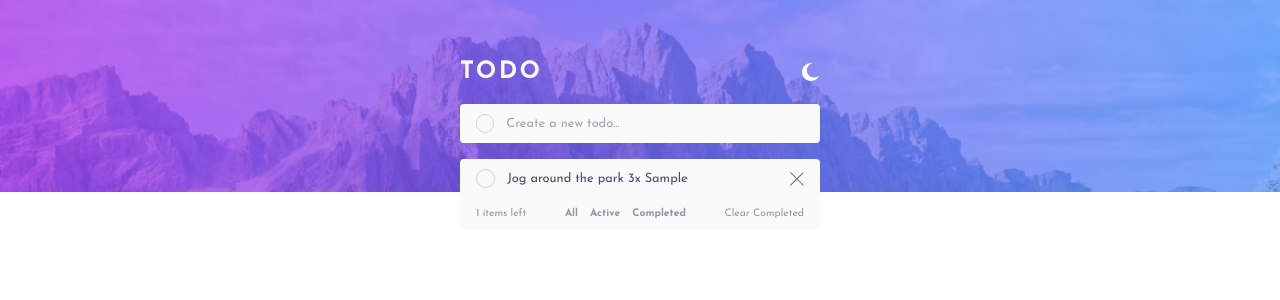
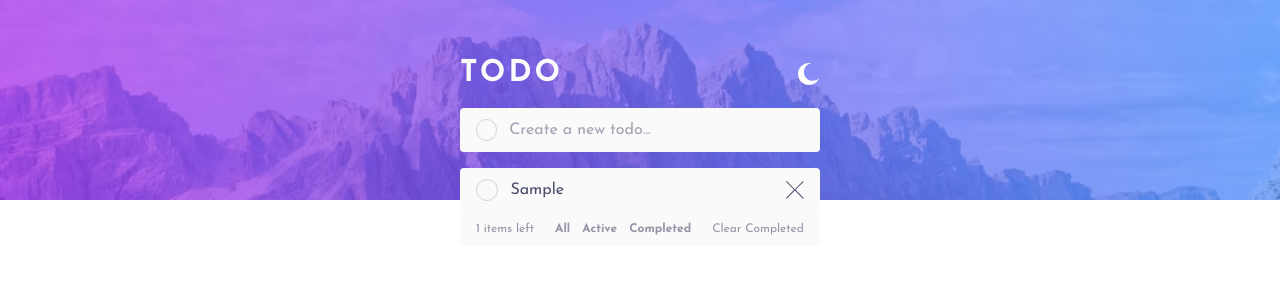
Before and after one commit to Bolazcoding/todo-app, a React (Vite) app: page / in a window 1280 px wide. Both pictures are taken after typing "Sample" into the empty fields and a click on the button 485 px from the left and 123 px from the top of the page. Shown: the top 300 px of the page. Built offline with nearby package versions, Linux system fonts and the light colour scheme.

Commit message:
initial commit

```diff
--- a/src/App.jsx
+++ b/src/App.jsx
@@ -39,7 +39,7 @@ function App() {
 
   function handleClearList() {
     const confirmed = window.confirm(
-      "Are you sure you want to delete all items?"
+      "Are you sure you want to delete all the todo lists?"
     );
 
     if (confirmed) setTodo([]);
@@ -49,7 +49,7 @@ function App() {
 
   return (
     <>
-      <div className="header-bg h-48">
+      <div className="header-bg h-50">
         <Main>
           <Header />
           <TodoForm onAddItems={handleAddItems} />
--- a/src/components/Header.jsx
+++ b/src/components/Header.jsx
@@ -3,8 +3,8 @@ import moon from "../../public/images/icon-moon.svg";
 function Header() {
   return (
     <header className="flex items-center justify-between">
-      <h1 className="text-bg-card text-2xl tracking-widest font-bold">TODO</h1>
-      <img src={moon} alt="moon-icon" className="w-4.5" />
+      <h1 className="text-bg-card text-3xl tracking-widest font-bold">TODO</h1>
+      <img src={moon} alt="moon-icon" className="w-5.5" />
     </header>
   );
 }
--- a/src/components/TodoForm.jsx
+++ b/src/components/TodoForm.jsx
@@ -24,7 +24,7 @@ function TodoForm({ onAddItems }) {
     >
       <button className="check-btn"></button>
       <input
-        className="  text-[0.8rem] text-text-primary font-bold placeholder:font-normal border-0 focus:outline-none w-full"
+        className="  text-[1rem] text-text-primary font-bold placeholder:font-normal border-0 focus:outline-none w-full"
         type="text"
         placeholder="Create a new todo..."
         value={description}
--- a/src/components/TodoItem.jsx
+++ b/src/components/TodoItem.jsx
@@ -8,16 +8,16 @@ function TodoItem({ todo, onDeleteItems, onToggleItems }) {
         ></button>
 
         <span
-          className={`text-text-primary text-[0.8rem] ${
+          className={`text-text-primary text-[1rem] ${
             todo.checked ? "line-through" : ""
           }`}
         >
-          Jog around the park 3x {todo.description}
+          {todo.description}
         </span>
       </div>
       <button onClick={() => onDeleteItems(todo.id)}>
         <svg
-          className="w-3.5 h-3.5"
+          className="w-4.5 h-4.5"
           xmlns="http://www.w3.org/2000/svg"
           viewBox="0 0 18 18"
         >
--- a/src/components/TodoSummary.jsx
+++ b/src/components/TodoSummary.jsx
@@ -5,10 +5,10 @@ function TodoSummary({ todos, filter, setFilter, handleClearList }) {
 
   return (
     <div className="flex items-center justify-between bg-bg-card px-4 py-2 rounded">
-      <p className="text-text-secondary text-[0.65rem]">
+      <p className="text-text-secondary text-[0.75rem]">
         {numItems - numChecked} items left
       </p>
-      <div className="text-text-secondary text-[0.65rem] font-bold flex gap-3">
+      <div className="text-text-secondary text-[0.75rem] font-bold flex gap-3">
         <button className="cursor-pointer" onClick={() => setFilter("all")}>
           All
         </button>
@@ -23,7 +23,7 @@ function TodoSummary({ todos, filter, setFilter, handleClearList }) {
         </button>
       </div>
       <button
-        className="text-text-secondary text-[0.65rem] cursor-pointer"
+        className="text-text-secondary text-[0.75rem] cursor-pointer"
         onClick={handleClearList}
       >
         Clear Completed
--- a/src/index.css
+++ b/src/index.css
@@ -59,7 +59,7 @@
 
 @layer components {
   .check-btn {
-    @apply w-[1.2rem] h-[1.2rem] border border-border rounded-full p-1;
+    @apply w-[1.4rem] h-[1.4rem] border border-border rounded-full p-1 cursor-pointer;
   }
   .checked_btn {
     @apply p-0.5 bg-[url('../public/images/icon-check.svg'),var(--color-primary-check-gradient)] bg-cover;
```
